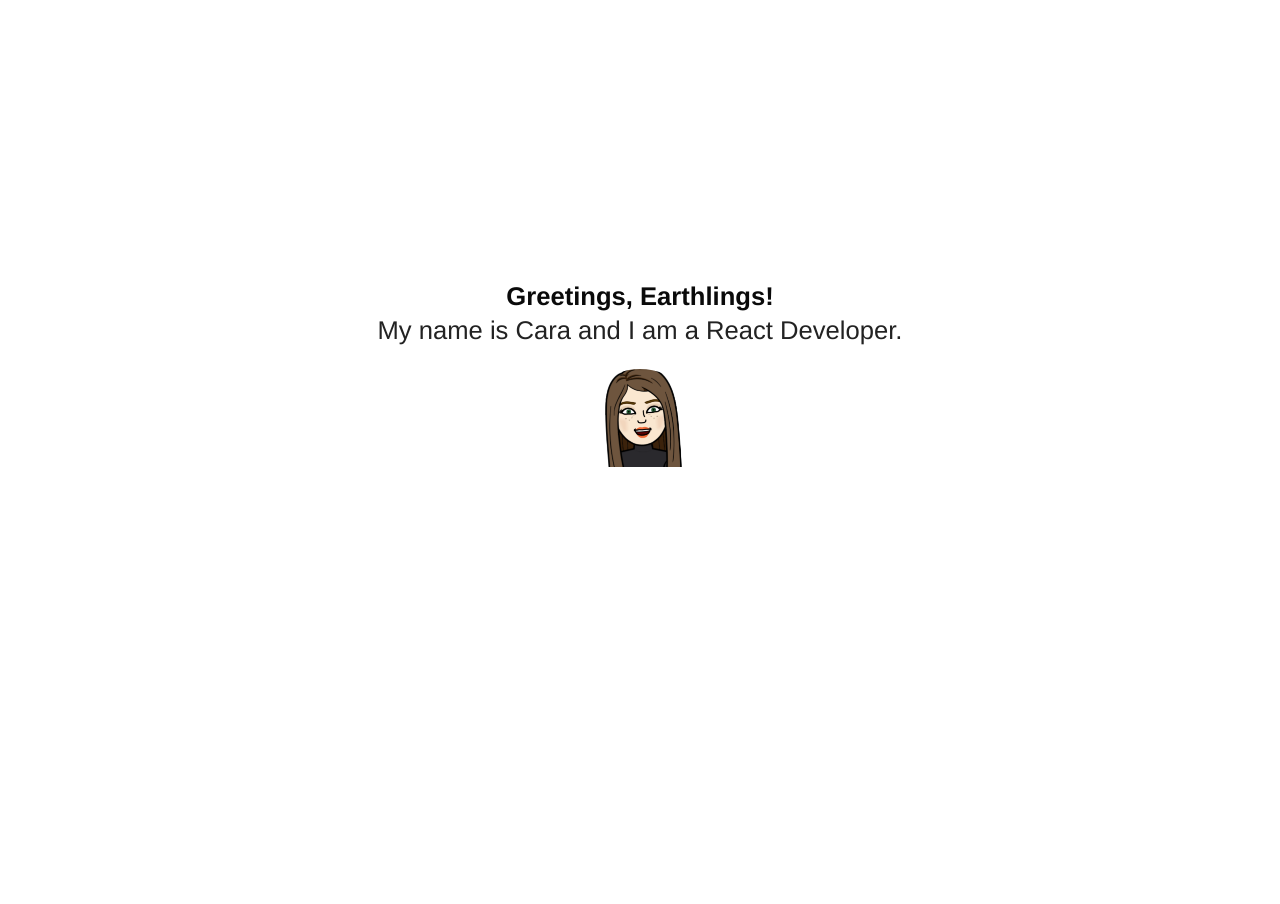
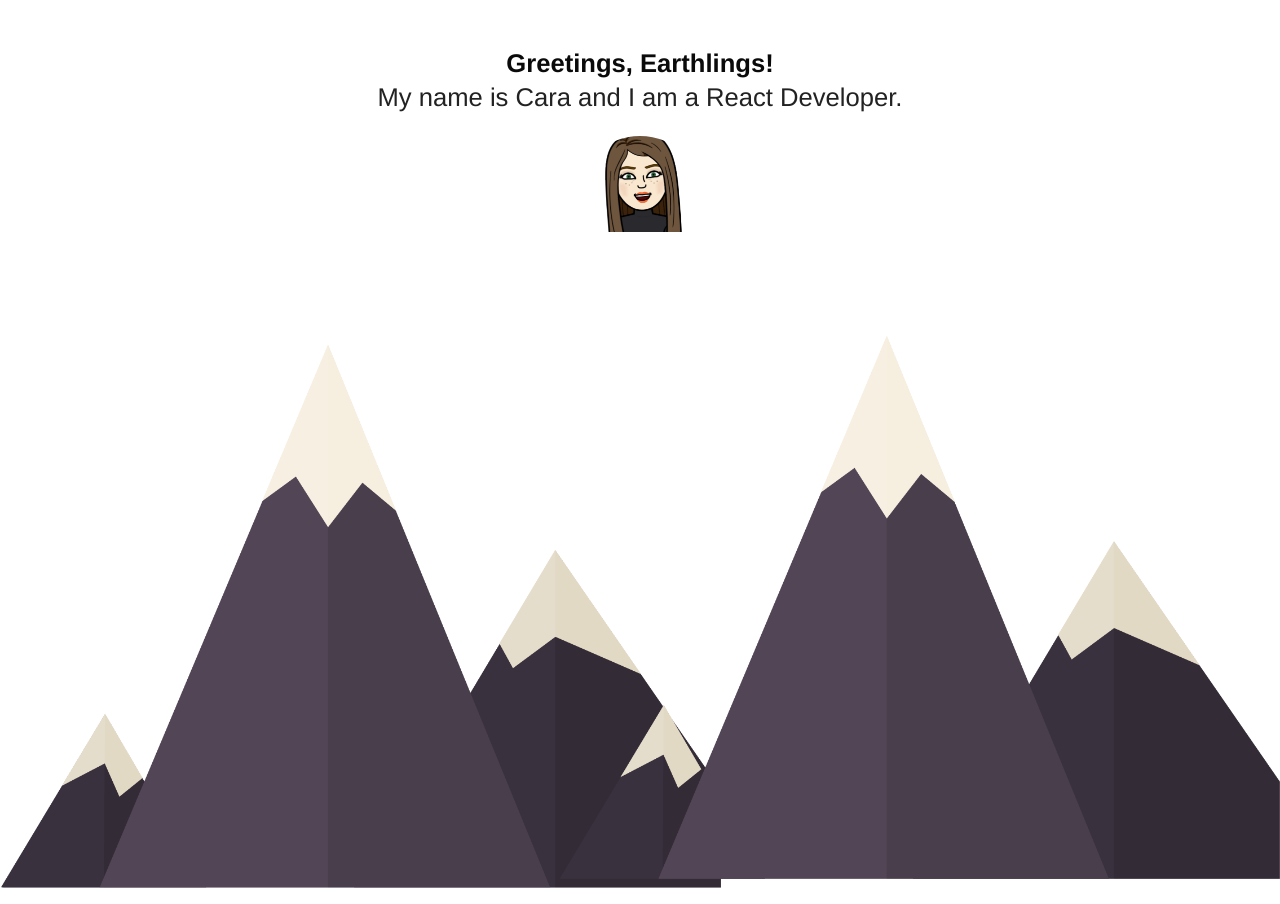
Before and after one commit to cottmar/caraPortfolio, a React (Create React App) app in the folder cara-portfolio2022/: page / in a window 1280 px wide. Before the commit the page ends 800 px from the top, so only its background shows below. Built offline with nearby package versions, Linux system fonts and the light colour scheme.

Commit message:
hero set. moving on to about me.

```diff
--- a/cara-portfolio2022/src/Header/Header.js
+++ b/cara-portfolio2022/src/Header/Header.js
@@ -1,5 +1,6 @@
 import React from 'react';
 import Cara from '../assets/myAvatar/cara.png';
+import Mountain from '../assets/mountain/mountain image.png';
 import { Hero, Columns, Footer, Container, Heading } from 'react-bulma-components';
 import './Header.css';
 
@@ -23,7 +24,7 @@
         </p>
         <div class="card-image has-text-centered">
           <figure class="image is-128x128 is-inline-block">
-              <img class="is-rounded" src={Cara} alt="avatar of girl with brunette hair and green eyes, smiling"/>
+              <img className="image is-rounded" src={Cara} alt="avatar of girl with brunette hair and green eyes, smiling"/>
           </figure>
         </div>
       </div>
@@ -31,6 +32,11 @@
 
     {/* <!-- Hero footer: will stick at the bottom --> */}
     <div className="hero-foot">
+      <div class="card-image has-text-centered">
+          <figure class="image is-fullwidth">
+              <img src={Mountain} className="image is-16x9" alt="cartoon depiction of mountain range with snowcapped tops."/>
+          </figure>
+        </div>
     </div>
   </section>
   )
```
Also changed, not shown: cara-portfolio2022/src/assets/mountain/mountain image.png (added), cara-portfolio2022/src/assets/myAvatar/cara.png.
